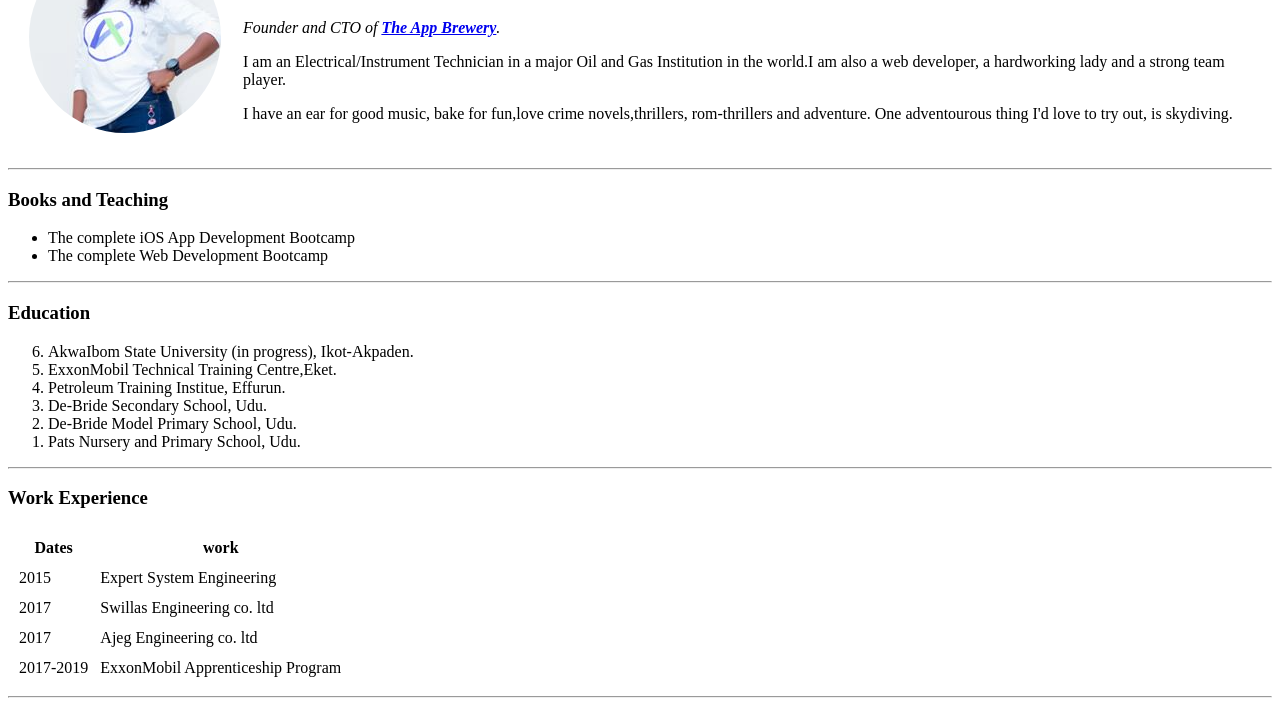
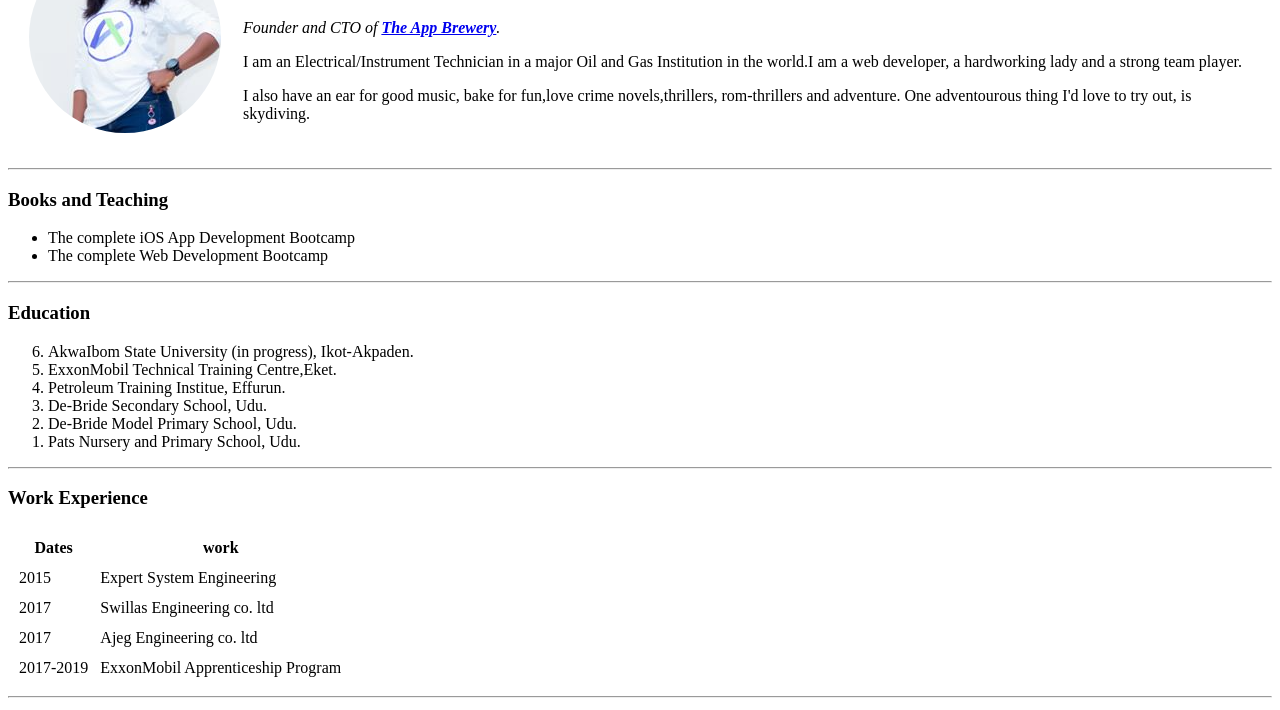
Before and after one commit to egracious/cv, a plain HTML site: page index.html in a window 1280 px wide. Shown: the part 90-800 px from the top of the page. Drawn offline with Linux system fonts and the light colour scheme.

Commit message:
Update index.html

```diff
--- a/index.html
+++ b/index.html
@@ -13,8 +13,8 @@
       <td>
         <h1>Ugbede Eseoghene Gracious</h1>
         <p> <em>Founder and CTO of <strong> <a href="https://www.appbrewery.co/">The App Brewery</a></strong>.</em></p>
-        <p>I am an Electrical/Instrument Technician in a major Oil and Gas Institution in the world.I am also a web developer, a hardworking lady and a strong team player. </p>
-        <p>I have an ear for good music, bake for fun,love crime novels,thrillers, rom-thrillers and adventure. One adventourous thing I'd love to try out, is skydiving. </p>
+        <p>I am an Electrical/Instrument Technician in a major Oil and Gas Institution in the world.I am a web developer, a hardworking lady and a strong team player. </p>
+        <p>I also have an ear for good music, bake for fun,love crime novels,thrillers, rom-thrillers and adventure. One adventourous thing I'd love to try out, is skydiving. </p>
       </td>
     </tr>
   </table>
```
